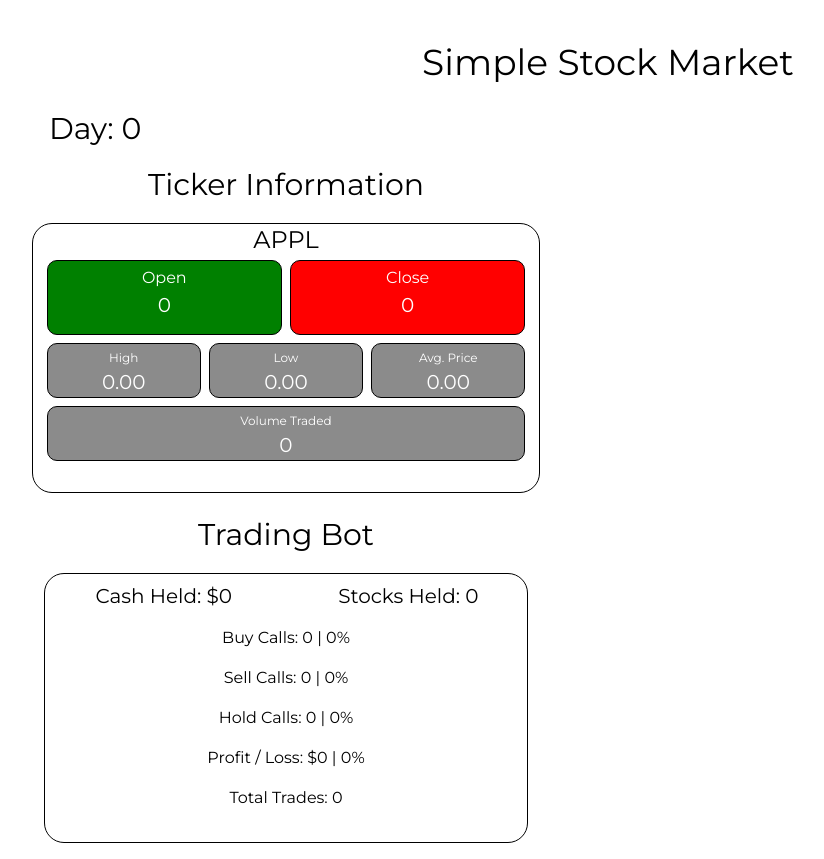
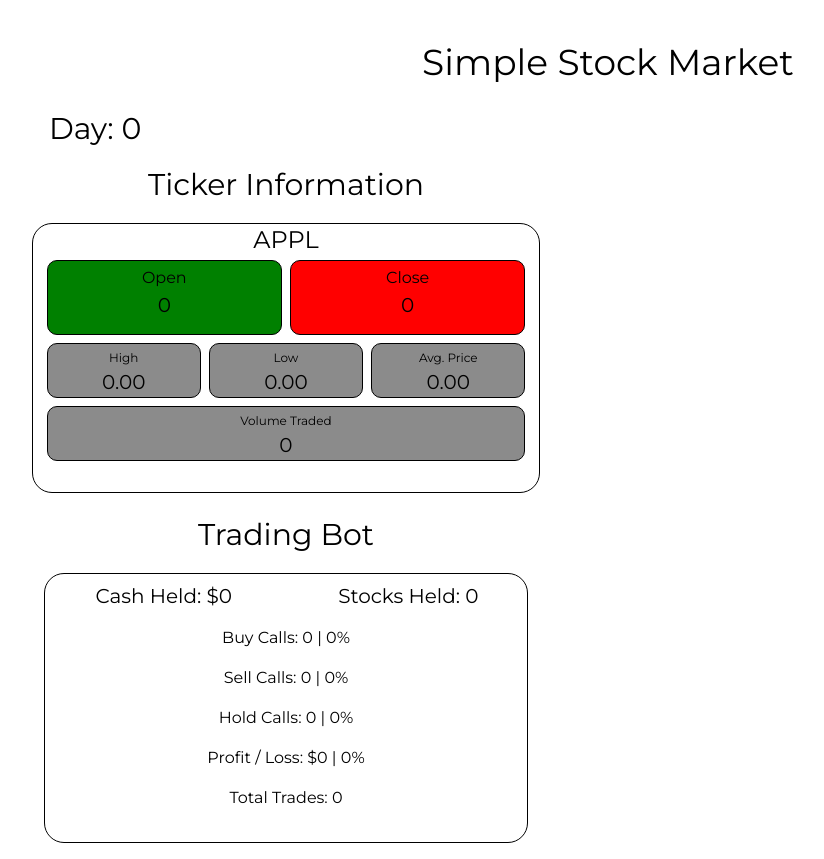
Before and after one commit to Charlie-J-Martin/lambda-simple-trading-bot, a React (Create React App) app in the folder packages/frontend/: page / in a window 1280 px wide. Shown: the whole page, without its empty margins (32-856 px from the left). Built offline with nearby package versions, Linux system fonts and the light colour scheme; no server answers; the HTML template or start-up script is replaced by a standard one.

Commit message:
Update color in MetaData.css and Prices.css to use rgb(0, 0, 0)

```diff
--- a/packages/frontend/src/components/MetaData/MetaData.css
+++ b/packages/frontend/src/components/MetaData/MetaData.css
@@ -4,7 +4,7 @@
   text-align: center;
   border-radius: 10px;
   padding-top: 5px;
-  color: white;
+  color: rgb(0, 0, 0);
   background-color: rgb(139, 139, 139);
 }
 
--- a/packages/frontend/src/components/Prices/Prices.css
+++ b/packages/frontend/src/components/Prices/Prices.css
@@ -4,7 +4,7 @@
   text-align: center;
   border-radius: 10px;
   padding-top: 5px;
-  color: white;
+  color: rgb(0, 0, 0);
   background-color: rgb(57, 162, 197);
 }
 
```
